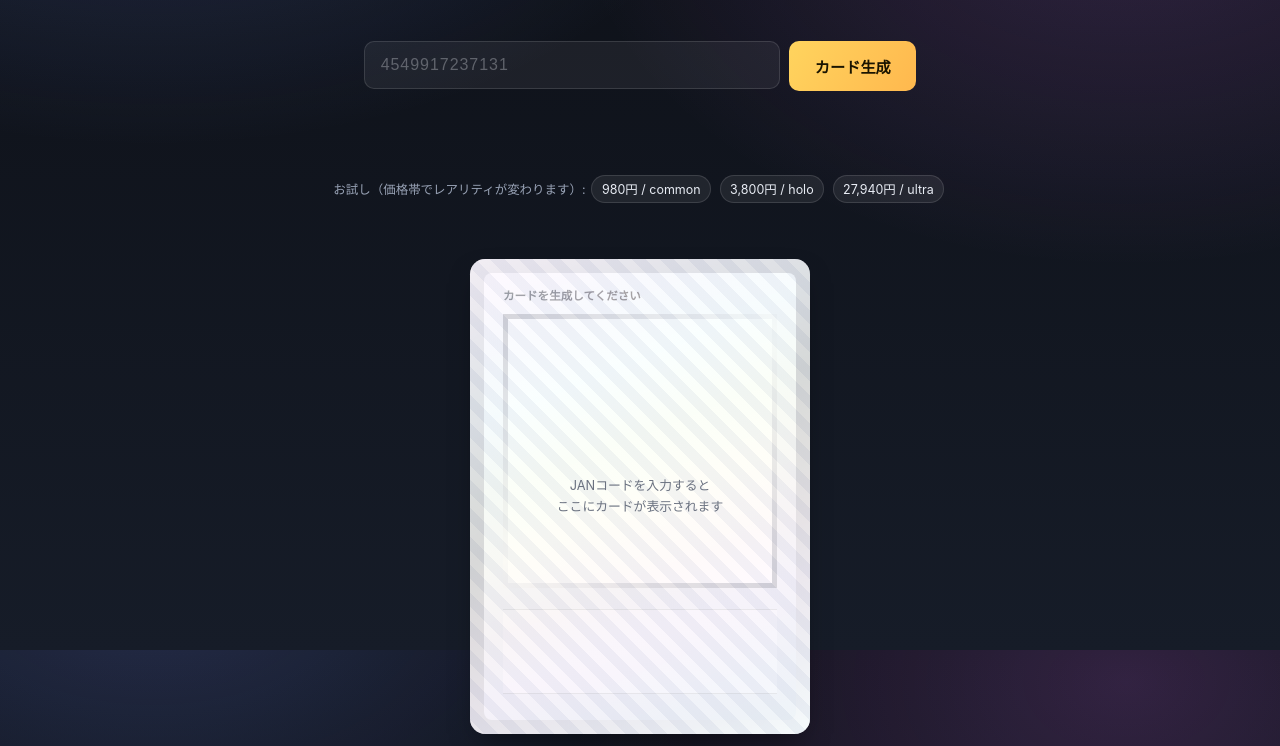
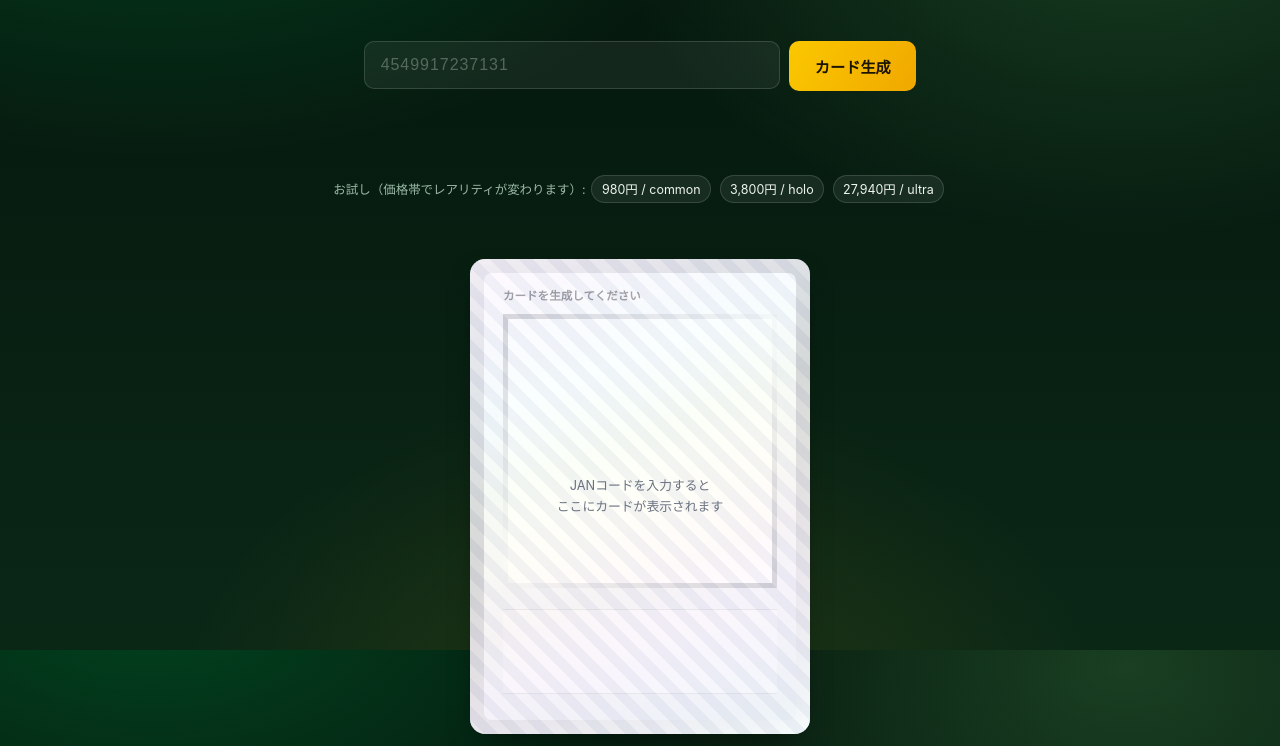
Before and after one commit to hasegawakeisuke/holographic-card-demo, a website with bundled scripts: page public/index.html in a window 1280 px wide. Shown: the part 150-896 px from the top of the page. Built offline with nearby package versions, Linux system fonts and the light colour scheme.

Commit message:
背景をハンズのコーポレートカラーへ変更
hands.net の実装から取得した実際のブランドカラーを使用:
- #006b30 (theme-color / ロゴ塗り色) をコーポレートグリーンとして採用
- #004022 (ボタン押下時) を濃色に
- #fbc800 (レビュー星のグラデーション) をアクセントに統一

あわせてレビュー0件の商品で「☆☆☆☆☆ 0.0 (0)」と表示されていた
のを非表示に修正。

Co-Authored-By: Claude Opus 5 <noreply@anthropic.com>

```diff
--- a/public/index.html
+++ b/public/index.html
@@ -3,6 +3,8 @@
   <head>
     <meta charset="utf-8" />
     <meta name="viewport" content="width=device-width, initial-scale=1" />
+    <!-- ハンズのコーポレートグリーン。hands.net の theme-color と同値 -->
+    <meta name="theme-color" content="#006b30" />
     <title>JANコードでホロカードをつくる</title>
     <meta
       name="description"
--- a/public/js/card.js
+++ b/public/js/card.js
@@ -88,7 +88,8 @@ export function rarityFromPrice(price) {
 
 /** 評価値を★表現にする（4.7 → ★★★★☆） */
 export function starsFromRating(rating) {
-  if (!rating) return '';
+  // レビュー0件の商品で「☆☆☆☆☆ 0.0 (0)」を出しても意味がないので何も表示しない
+  if (!rating || rating.count === 0) return '';
   const filled = Math.round(rating.value);
   return `${'★'.repeat(filled)}${'☆'.repeat(Math.max(0, 5 - filled))} ${rating.value.toFixed(1)} (${rating.count})`;
 }
--- a/public/styles/app.css
+++ b/public/styles/app.css
@@ -7,13 +7,24 @@
 }
 
 :root {
-  --bg: #0d1017;
-  --bg-2: #161c28;
-  --fg: #e8ecf4;
-  --muted: #98a2b5;
-  --accent: #ffd45e;
-  --danger: #ff8a8a;
-  --line: rgba(255, 255, 255, 0.12);
+  /*
+   * ハンズのコーポレートカラー。hands.net の実装から取得した値をそのまま使う。
+   *   --brand        : <meta name="theme-color"> とロゴの塗り色
+   *   --brand-dark   : ボタン押下時の背景色
+   *   --brand-accent : レビューの星のグラデーション色
+   */
+  --brand: #006b30;
+  --brand-dark: #004022;
+  --brand-accent: #fbc800;
+
+  /* ブランドグリーンをさらに沈めた、画面全体の下地 */
+  --bg: #04150c;
+  --bg-2: #0a2716;
+  --fg: #edf5ef;
+  --muted: #9ab8a6;
+  --accent: var(--brand-accent);
+  --danger: #ff9b8f;
+  --line: rgba(255, 255, 255, 0.14);
   color-scheme: dark;
 }
 
@@ -28,8 +39,9 @@ body {
     'Yu Gothic UI', sans-serif;
   color: var(--fg);
   background:
-    radial-gradient(1000px 600px at 12% -8%, rgba(120, 148, 255, 0.22), transparent 60%),
-    radial-gradient(900px 620px at 88% 4%, rgba(216, 117, 255, 0.18), transparent 62%),
+    radial-gradient(1000px 600px at 12% -8%, rgba(0, 107, 48, 0.55), transparent 62%),
+    radial-gradient(900px 620px at 88% 2%, rgba(80, 172, 89, 0.28), transparent 60%),
+    radial-gradient(700px 500px at 50% 108%, rgba(251, 200, 0, 0.1), transparent 66%),
     linear-gradient(180deg, var(--bg), var(--bg-2));
   background-attachment: fixed;
   min-height: 100vh;
@@ -53,7 +65,7 @@ body {
   margin: 0 0 0.4rem;
   font-size: clamp(1.3rem, 4.6vw, 1.9rem);
   letter-spacing: 0.02em;
-  background: linear-gradient(100deg, #fff, var(--accent) 45%, #a8c6ff);
+  background: linear-gradient(100deg, #fff, var(--accent) 42%, #6fd79a);
   -webkit-background-clip: text;
   background-clip: text;
   color: transparent;
@@ -97,11 +109,11 @@ body {
 .finder input:focus {
   outline: none;
   border-color: var(--accent);
-  box-shadow: 0 0 0 3px rgba(255, 212, 94, 0.18);
+  box-shadow: 0 0 0 3px rgba(251, 200, 0, 0.22);
 }
 
 .finder input::placeholder {
-  color: rgba(232, 236, 244, 0.32);
+  color: rgba(237, 245, 239, 0.3);
   letter-spacing: 0.06em;
 }
 
@@ -111,7 +123,7 @@ body {
   font-size: 0.95rem;
   font-weight: 700;
   color: #1a1400;
-  background: linear-gradient(120deg, var(--accent), #ffb84e);
+  background: linear-gradient(120deg, var(--accent), #f0a800);
   border: none;
   border-radius: 10px;
   cursor: pointer;
@@ -196,7 +208,7 @@ body {
 }
 
 .meta__row dt {
-  color: rgba(152, 162, 181, 0.8);
+  color: rgba(154, 184, 166, 0.8);
 }
 
 .meta__row dd {
@@ -215,11 +227,11 @@ body {
   text-align: center;
   font-size: 0.72rem;
   line-height: 1.9;
-  color: rgba(152, 162, 181, 0.75);
+  color: rgba(154, 184, 166, 0.75);
 }
 
 .site-footer a {
-  color: rgba(255, 212, 94, 0.85);
+  color: rgba(251, 200, 0, 0.9);
 }
 
 .visually-hidden {
```
